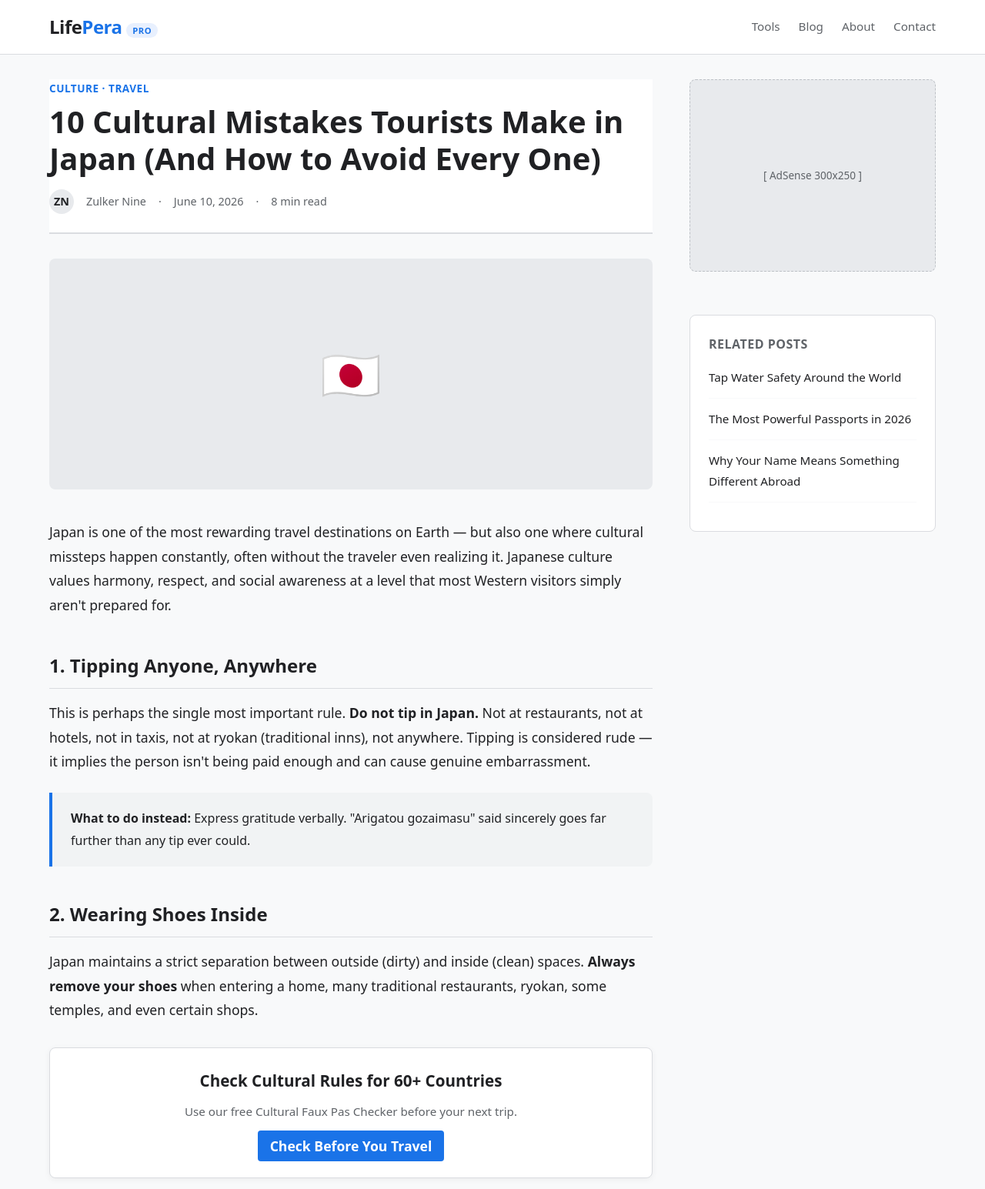
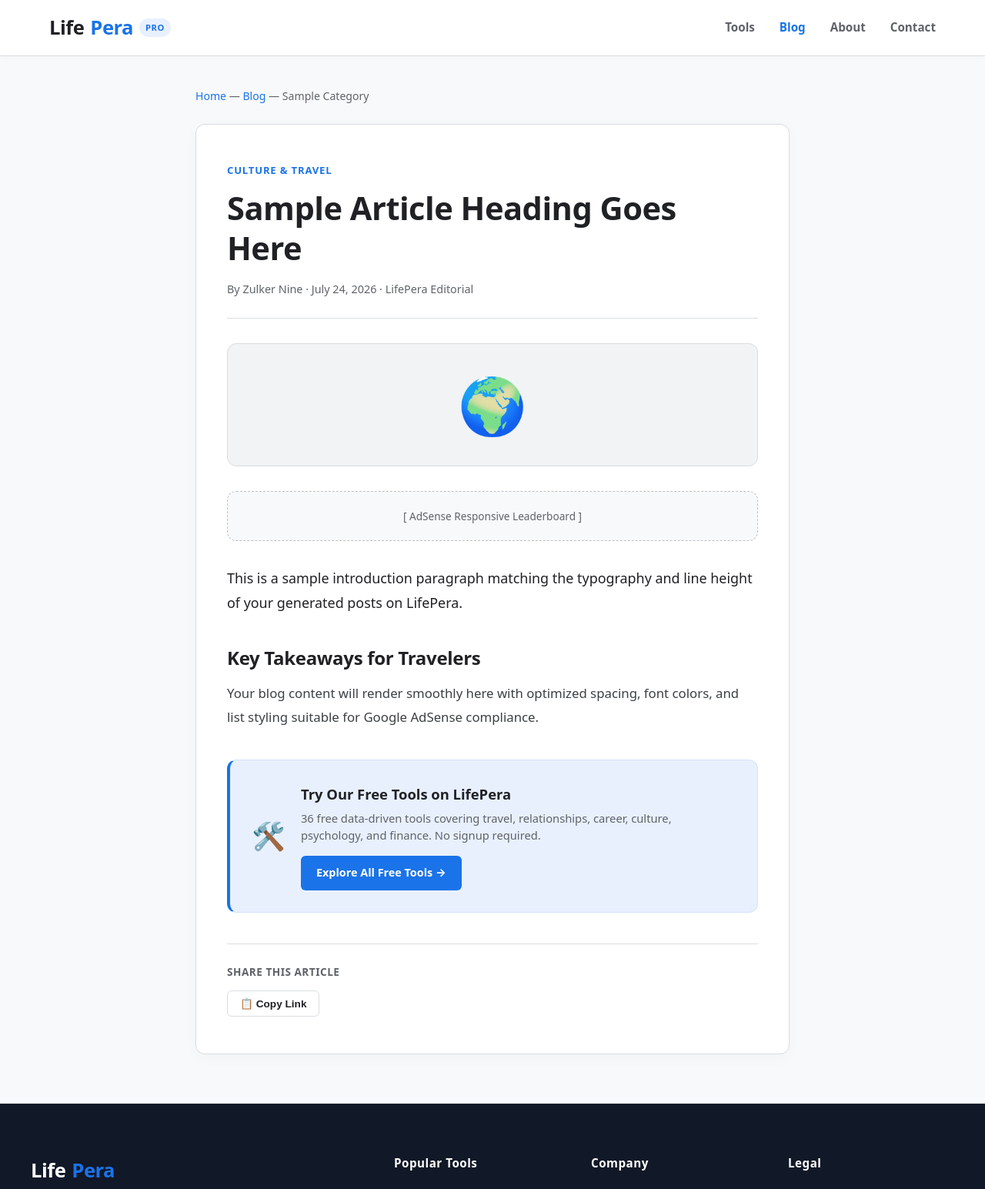
Before and after one commit to Md-Zulker-Nine/lifepera, a website: page blog-post.html in a window 1280 px wide. Shown: the top 1545 px of the page at 77% size. Drawn offline with Linux system fonts and the light colour scheme.

Commit message:
Refactor blog-post.html for improved layout and design
Updated the blog post structure and styling.

```diff
--- a/blog-post.html
+++ b/blog-post.html
@@ -1,71 +1,299 @@
 <!DOCTYPE html>
 <html lang="en">
 <head>
-<meta charset="UTF-8"/><meta name="viewport" content="width=device-width,initial-scale=1.0"/>
-<meta name="description" content="10 cultural mistakes tourists make in Japan and how to avoid them — from tipping etiquette to chopstick rules."/>
-<title>10 Cultural Mistakes Tourists Make in Japan – LifePera Blog</title>
+  <meta charset="UTF-8">
+  <meta name="viewport" content="width=device-width, initial-scale=1.0">
+  <meta name="description" content="Read full guides and articles on LifePera — free tools for real life decisions.">
+  <title>Article Title — LifePera</title>
+
   <style>
-/* Paste universal CSS here */
-:root { --bg: #f8f9fa; --surface: #ffffff; --text-main: #202124; --text-muted: #5f6368; --primary-blue: #1a73e8; --primary-hover: #1557b0; --border: #dadce0; --radius: 8px; --max-width: 1200px; }
-*, *::before, *::after { box-sizing: border-box; margin: 0; padding: 0; }
-body { background-color: var(--bg); color: var(--text-main); font-family: system-ui, -apple-system, BlinkMacSystemFont, "Segoe UI", Roboto, sans-serif; line-height: 1.7; -webkit-font-smoothing: antialiased; }
-a { text-decoration: none; color: var(--primary-blue); transition: color 0.2s; }
-a:hover { color: var(--primary-hover); }
-header { background: var(--surface); border-bottom: 1px solid var(--border); position: sticky; top: 0; z-index: 100; }
-.nav-container { max-width: var(--max-width); margin: 0 auto; padding: 0 1.5rem; height: 70px; display: flex; justify-content: space-between; align-items: center; }
-.logo { font-size: 1.5rem; font-weight: 800; color: var(--text-main); letter-spacing: -0.5px; }
-.logo span { color: var(--primary-blue); }
-.nav-links { display: flex; gap: 1.5rem; font-weight: 500; font-size: 0.95rem; }
-.nav-links a { color: var(--text-muted); }
-.nav-links a:hover, .nav-links a.active { color: var(--primary-blue); }
-.btn-nav { background: var(--primary-blue); color: #fff !important; padding: 8px 16px; border-radius: 4px; font-weight: 600; }
-.btn-nav:hover { background: var(--primary-hover); }
+    /* ==========================================================================
+       1. CORE RESET & VARIABLES
+       ========================================================================== */
+    :root {
+      --bg: #f8f9fa;
+      --surface: #ffffff;
+      --text-main: #202124;
+      --text-muted: #5f6368;
+      --primary-blue: #1a73e8;
+      --primary-hover: #1557b0;
+      --border: #dadce0;
+      --radius: 12px;
+      --max-width: 1200px;
+      --article-width: 820px;
+    }
 
-/* Article Layout */
-.container { max-width: var(--max-width); margin: 2rem auto; padding: 0 1.5rem; display: grid; grid-template-columns: 1fr 320px; gap: 3rem; }
-.article-header { margin-bottom: 2rem; }
-.post-cat { font-size: 0.85rem; font-weight: 600; text-transform: uppercase; color: var(--primary-blue); margin-bottom: 0.5rem; letter-spacing: 0.5px; }
-.article-title { font-size: 2.5rem; font-weight: 800; line-height: 1.2; margin-bottom: 1rem; color: var(--text-main); }
-.article-meta { display: flex; align-items: center; gap: 1rem; font-size: 0.9rem; color: var(--text-muted); padding-bottom: 1.5rem; border-bottom: 1px solid var(--border); }
-.author-avatar { width: 32px; height: 32px; background: #e8eaed; border-radius: 50%; display: flex; align-items: center; justify-content: center; font-weight: bold; color: var(--text-main); }
-.article-hero { width: 100%; height: 300px; background: #e8eaed; border-radius: var(--radius); display: flex; align-items: center; justify-content: center; font-size: 4rem; margin-bottom: 2.5rem; }
+    *, *::before, *::after {
+      box-sizing: border-box;
+      margin: 0;
+      padding: 0;
+    }
 
-/* Article Body */
-.article-body { font-size: 1.1rem; color: var(--text-main); line-height: 1.8; }
-.article-body h2 { font-size: 1.5rem; font-weight: 700; margin: 2.5rem 0 1rem; padding-bottom: 0.5rem; border-bottom: 1px solid var(--border); }
-.article-body p { margin-bottom: 1.5rem; }
-.article-body strong { font-weight: 700; }
-.callout { background: #f1f3f4; border-left: 4px solid var(--primary-blue); padding: 1.2rem 1.5rem; margin: 1.5rem 0; font-size: 1rem; border-radius: 0 8px 8px 0; }
-.tool-cta { background: var(--surface); border: 1px solid var(--border); border-radius: var(--radius); padding: 1.5rem; margin: 2rem 0; text-align: center; box-shadow: 0 2px 8px rgba(0,0,0,0.05); }
+    body {
+      background-color: var(--bg);
+      color: var(--text-main);
+      font-family: system-ui, -apple-system, BlinkMacSystemFont, "Segoe UI", Roboto, sans-serif;
+      line-height: 1.7;
+      -webkit-font-smoothing: antialiased;
+    }
 
-/* Sidebar & Ads */
-.ad-slot-rect { background: #e8eaed; border: 1px dashed #bdc1c6; display: flex; align-items: center; justify-content: center; height: 250px; color: var(--text-muted); font-size: 0.85rem; border-radius: var(--radius); margin-bottom: 2rem; }
-.sidebar { display: flex; flex-direction: column; gap: 1.5rem; }
-.widget { background: var(--surface); border: 1px solid var(--border); border-radius: var(--radius); padding: 1.5rem; }
-.widget-title { font-size: 1rem; font-weight: 700; margin-bottom: 1rem; text-transform: uppercase; letter-spacing: 0.5px; color: var(--text-muted); }
-.category-list { list-style: none; }
-.category-list li { margin-bottom: 0.8rem; border-bottom: 1px solid var(--bg); padding-bottom: 0.8rem; }
-.category-list a { color: var(--text-main); font-weight: 500; font-size: 0.95rem; }
+    a {
+      text-decoration: none;
+      color: var(--primary-blue);
+      transition: color 0.2s ease;
+    }
 
-footer { background: var(--surface); border-top: 1px solid var(--border); padding: 3rem 1.5rem; margin-top: 3rem; }
-.footer-container { max-width: var(--max-width); margin: 0 auto; display: grid; grid-template-columns: 2fr 1fr 1fr; gap: 2rem; }
-.footer-about p { font-size: 0.9rem; color: var(--text-muted); margin-top: 1rem; max-width: 300px; }
-.footer-links h4 { font-size: 1rem; margin-bottom: 1rem; }
-.footer-links ul { list-style: none; }
-.footer-links li { margin-bottom: 0.5rem; }
-.footer-links a { color: var(--text-muted); font-size: 0.9rem; }
-.footer-bottom { max-width: var(--max-width); margin: 2rem auto 0; padding-top: 2rem; border-top: 1px solid var(--border); text-align: center; color: var(--text-muted); font-size: 0.85rem; }
+    a:hover {
+      color: var(--primary-hover);
+    }
 
-@media (max-width: 900px) { .container { grid-template-columns: 1fr; } .footer-container { grid-template-columns: 1fr; } }
+    /* ==========================================================================
+       2. HEADER & NAVIGATION
+       ========================================================================== */
+    header {
+      background: rgba(255, 255, 255, 0.95);
+      backdrop-filter: blur(10px);
+      border-bottom: 1px solid var(--border);
+      position: sticky;
+      top: 0;
+      z-index: 1000;
+      box-shadow: 0 2px 10px rgba(0, 0, 0, 0.02);
+    }
 
-/* Premium Dark Footer Styling */
+    .nav-container {
+      max-width: var(--max-width);
+      margin: 0 auto;
+      padding: 0 1.5rem;
+      height: 72px;
+      display: flex;
+      justify-content: space-between;
+      align-items: center;
+    }
+
+    .logo {
+      font-size: 1.6rem;
+      font-weight: 800;
+      color: var(--text-main);
+      letter-spacing: -0.5px;
+      display: flex;
+      align-items: center;
+      gap: 8px;
+    }
+
+    .logo span {
+      color: var(--primary-blue);
+    }
+
+    .logo-badge {
+      background: #e8f0fe;
+      color: var(--primary-blue);
+      font-size: 0.7rem;
+      font-weight: 700;
+      padding: 2px 8px;
+      border-radius: 12px;
+      text-transform: uppercase;
+      letter-spacing: 0.5px;
+    }
+
+    .nav-links {
+      display: flex;
+      gap: 2rem;
+      font-weight: 600;
+      font-size: 0.95rem;
+      align-items: center;
+    }
+
+    .nav-links a {
+      color: var(--text-muted);
+    }
+
+    .nav-links a:hover, .nav-links a.active {
+      color: var(--primary-blue);
+    }
+
+    /* ==========================================================================
+       3. ARTICLE WRAPPER & CARD
+       ========================================================================== */
+    .wrap {
+      max-width: var(--article-width);
+      margin: 2.5rem auto;
+      padding: 0 1.5rem;
+    }
+
+    .breadcrumb {
+      font-size: 0.88rem;
+      color: var(--text-muted);
+      margin-bottom: 1.5rem;
+    }
+
+    .post-card {
+      background: var(--surface);
+      border: 1px solid var(--border);
+      border-radius: var(--radius);
+      padding: 3rem 2.5rem;
+      box-shadow: 0 4px 20px rgba(0, 0, 0, 0.03);
+    }
+
+    .post-cat {
+      font-size: 0.82rem;
+      font-weight: 700;
+      text-transform: uppercase;
+      color: var(--primary-blue);
+      letter-spacing: 0.8px;
+      margin-bottom: 0.75rem;
+    }
+
+    h1 {
+      font-size: clamp(2rem, 4vw, 2.6rem);
+      font-weight: 800;
+      line-height: 1.25;
+      letter-spacing: -0.5px;
+      margin-bottom: 1rem;
+      color: var(--text-main);
+    }
+
+    .meta {
+      font-size: 0.9rem;
+      color: var(--text-muted);
+      padding-bottom: 1.5rem;
+      border-bottom: 1px solid var(--border);
+      margin-bottom: 2rem;
+    }
+
+    .hero-icon-box {
+      background: #f1f3f4;
+      border: 1px solid var(--border);
+      border-radius: var(--radius);
+      height: 160px;
+      display: flex;
+      align-items: center;
+      justify-content: center;
+      font-size: 4.5rem;
+      margin-bottom: 2rem;
+    }
+
+    .ad-slot-leaderboard {
+      background: #f8f9fa;
+      border: 1px dashed #bdc1c6;
+      text-align: center;
+      padding: 1.25rem;
+      color: var(--text-muted);
+      font-size: 0.85rem;
+      border-radius: var(--radius);
+      margin: 2rem 0;
+    }
+
+    /* Article Content Typography */
+    .body p {
+      font-size: 1.05rem;
+      color: #3c4043;
+      line-height: 1.8;
+      margin-bottom: 1.5rem;
+    }
+
+    .body p:first-child {
+      font-size: 1.12rem;
+      color: var(--text-main);
+    }
+
+    .body h2 {
+      font-size: 1.5rem;
+      font-weight: 800;
+      margin: 2.5rem 0 1rem;
+      color: var(--text-main);
+      letter-spacing: -0.3px;
+      line-height: 1.3;
+    }
+
+    .body strong {
+      color: var(--text-main);
+      font-weight: 700;
+    }
+
+    .body ul, .body ol {
+      margin: 1rem 0 1.5rem 1.5rem;
+      color: #3c4043;
+    }
+
+    .body li {
+      margin-bottom: 0.6rem;
+      line-height: 1.7;
+      font-size: 1.02rem;
+    }
+
+    /* Call to Action Box */
+    .tool-cta {
+      background: #e8f0fe;
+      border: 1px solid #d2e3fc;
+      border-left: 4px solid var(--primary-blue);
+      border-radius: var(--radius);
+      padding: 1.75rem;
+      margin: 2.5rem 0 1rem;
+      display: flex;
+      gap: 1.25rem;
+      align-items: center;
+    }
+
+    .tc-icon { font-size: 2.2rem; flex-shrink: 0; }
+    .tc-title { font-size: 1.15rem; font-weight: 700; color: var(--text-main); margin-bottom: 0.3rem; }
+    .tc-desc { font-size: 0.92rem; color: var(--text-muted); margin-bottom: 1rem; line-height: 1.5; }
+
+    .btn-cta {
+      background: var(--primary-blue);
+      color: #ffffff !important;
+      padding: 10px 20px;
+      border-radius: 6px;
+      font-weight: 700;
+      font-size: 0.9rem;
+      display: inline-block;
+      transition: background 0.2s;
+    }
+
+    .btn-cta:hover { background: var(--primary-hover); }
+
+    /* Share Section */
+    .share-row {
+      border-top: 1px solid var(--border);
+      margin-top: 2.5rem;
+      padding-top: 1.5rem;
+    }
+
+    .sr-label {
+      font-size: 0.85rem;
+      font-weight: 700;
+      text-transform: uppercase;
+      color: var(--text-muted);
+      letter-spacing: 0.5px;
+      margin-bottom: 0.8rem;
+    }
+
+    .share-btns { display: flex; gap: 0.75rem; flex-wrap: wrap; }
+
+    .share-btn {
+      font-size: 0.85rem;
+      font-weight: 600;
+      padding: 8px 16px;
+      border-radius: 6px;
+      border: 1px solid var(--border);
+      cursor: pointer;
+      background: #fff;
+      color: var(--text-main);
+      transition: all 0.2s;
+    }
+
+    .share-btn:hover { border-color: #bdc1c6; background: #f8f9fa; }
+
+    /* ==========================================================================
+       4. FOOTER
+       ========================================================================== */
     footer {
-  background: #111827 !important;
-  color: #9ca3af !important;
-  border-top: 1px solid #1f2937 !important;
-  padding: 4rem 1.5rem 2rem !important;
-  margin-top: 4rem !important;
+      background: #111827;
+      color: #9ca3af;
+      border-top: 1px solid #1f2937;
+      padding: 4rem 1.5rem 2rem;
+      margin-top: 4rem;
     }
+
     .footer-container {
       max-width: var(--max-width);
       margin: 0 auto;
@@ -73,8 +301,20 @@ footer {
       grid-template-columns: 2fr 1fr 1fr 1fr;
       gap: 2.5rem;
     }
-.footer-brand .logo { color: #ffffff !important; margin-bottom: 1rem; }
-.footer-brand p { font-size: 0.9rem; color: #9ca3af; line-height: 1.6; max-width: 320px; margin-bottom: 1.5rem; }
+
+    .footer-brand .logo {
+      color: #ffffff !important;
+      margin-bottom: 1rem;
+    }
+
+    .footer-brand p {
+      font-size: 0.9rem;
+      color: #9ca3af;
+      line-height: 1.6;
+      max-width: 320px;
+      margin-bottom: 1.5rem;
+    }
+
     .trust-badge {
       display: inline-flex;
       align-items: center;
@@ -87,17 +327,20 @@ footer {
       color: #d1d5db;
       font-weight: 500;
     }
+
     .footer-col h4 {
-  font-size: 1rem;
+      font-size: 0.95rem;
       font-weight: 700;
-  color: #ffffff !important;
+      color: #ffffff;
       margin-bottom: 1.2rem;
       letter-spacing: 0.5px;
     }
-.footer-col ul { list-style: none; padding: 0; margin: 0; }
+
+    .footer-col ul { list-style: none; }
     .footer-col li { margin-bottom: 0.7rem; }
-.footer-col a { color: #9ca3af !important; font-size: 0.9rem; transition: color 0.2s; }
-.footer-col a:hover { color: #ffffff !important; }
+    .footer-col a { color: #9ca3af; font-size: 0.88rem; }
+    .footer-col a:hover { color: #ffffff; }
+
     .footer-bottom {
       max-width: var(--max-width);
       margin: 3rem auto 0;
@@ -109,143 +352,105 @@ footer {
       font-size: 0.85rem;
       color: #6b7280;
     }
-.footer-disclaimer {
-  max-width: var(--max-width);
-  margin: 1.5rem auto 0;
-  font-size: 0.78rem;
-  color: #4b5563;
-  line-height: 1.5;
-  text-align: center;
-}
-.logo-badge {
-  background: #e8f0fe;
-  color: var(--primary-blue);
-  font-size: 0.7rem;
-  font-weight: 700;
-  padding: 2px 8px;
-  border-radius: 12px;
-  text-transform: uppercase;
-  letter-spacing: 0.5px;
-}
+
     @media (max-width: 900px) {
+      .post-card { padding: 1.75rem 1.25rem; }
       .footer-container { grid-template-columns: 1fr; }
       .footer-bottom { flex-direction: column; gap: 1rem; text-align: center; }
+      .tool-cta { flex-direction: column; text-align: center; }
     }
-
   </style>
 </head>
 <body>
 
+  <!-- HEADER -->
   <header>
     <div class="nav-container">
-    <a href="index.html" class="logo">
+      <a href="/index.html" class="logo">
         Life<span>Pera</span>
         <span class="logo-badge">Pro</span>
       </a>
-    <div class="nav-links">
-      <a href="tools.html">Tools</a>
-      <a href="blog.html">Blog</a>
-      <a href="about.html">About</a>
-      <a href="contact.html">Contact</a>
-    </div>
+      <nav class="nav-links">
+        <a href="/tools.html">Tools</a>
+        <a href="/blog.html" class="active">Blog</a>
+        <a href="/about.html">About</a>
+        <a href="/contact.html">Contact</a>
+      </nav>
     </div>
   </header>
 
-<div class="container">
-  <article>
-    <header class="article-header">
-      <div class="post-cat">Culture · Travel</div>
-      <h1 class="article-title">10 Cultural Mistakes Tourists Make in Japan (And How to Avoid Every One)</h1>
-      <div class="article-meta">
-        <div class="author-avatar">ZN</div>
-        <span>Zulker Nine</span>
-        <span>·</span>
-        <span>June 10, 2026</span>
-        <span>·</span>
-        <span>8 min read</span>
+  <!-- ARTICLE PAGE WRAPPER -->
+  <div class="wrap">
+    <div class="breadcrumb"><a href="/index.html">Home</a> — <a href="/blog.html">Blog</a> — Sample Category</div>
+
+    <article class="post-card">
+      <div class="post-cat">Culture & Travel</div>
+      <h1>Sample Article Heading Goes Here</h1>
+      <div class="meta">By Zulker Nine · July 24, 2026 · LifePera Editorial</div>
+      <div class="hero-icon-box">🌍</div>
+      <div class="ad-slot-leaderboard">[ AdSense Responsive Leaderboard ]</div>
+
+      <div class="body">
+        <p>This is a sample introduction paragraph matching the typography and line height of your generated posts on LifePera.</p>
+        <h2>Key Takeaways for Travelers</h2>
+        <p>Your blog content will render smoothly here with optimized spacing, font colors, and list styling suitable for Google AdSense compliance.</p>
       </div>
-    </header>
-
-    <div class="article-hero">🇯🇵</div>
-
-    <div class="article-body">
-      <p>Japan is one of the most rewarding travel destinations on Earth — but also one where cultural missteps happen constantly, often without the traveler even realizing it. Japanese culture values harmony, respect, and social awareness at a level that most Western visitors simply aren't prepared for.</p>
-
-      <h2>1. Tipping Anyone, Anywhere</h2>
-      <p>This is perhaps the single most important rule. <strong>Do not tip in Japan.</strong> Not at restaurants, not at hotels, not in taxis, not at ryokan (traditional inns), not anywhere. Tipping is considered rude — it implies the person isn't being paid enough and can cause genuine embarrassment.</p>
-      <div class="callout"><strong>What to do instead:</strong> Express gratitude verbally. "Arigatou gozaimasu" said sincerely goes far further than any tip ever could.</div>
-
-      <h2>2. Wearing Shoes Inside</h2>
-      <p>Japan maintains a strict separation between outside (dirty) and inside (clean) spaces. <strong>Always remove your shoes</strong> when entering a home, many traditional restaurants, ryokan, some temples, and even certain shops.</p>
 
       <div class="tool-cta">
-        <h3 style="margin-bottom: 0.5rem;">Check Cultural Rules for 60+ Countries</h3>
-        <p style="font-size: 0.95rem; color: var(--text-muted); margin-bottom: 1rem;">Use our free Cultural Faux Pas Checker before your next trip.</p>
-        <a class="btn-nav" href="tool-cultural.html">Check Before You Travel</a>
+        <div class="tc-icon">🛠️</div>
+        <div>
+          <div class="tc-title">Try Our Free Tools on LifePera</div>
+          <div class="tc-desc">36 free data-driven tools covering travel, relationships, career, culture, psychology, and finance. No signup required.</div>
+          <a class="btn-cta" href="/tools.html">Explore All Free Tools →</a>
+        </div>
       </div>
 
-      <h2>3. Chopstick Mistakes at the Table</h2>
-      <p>Two chopstick behaviors are particularly serious: <strong>sticking chopsticks upright in a bowl of rice</strong> and <strong>passing food chopstick-to-chopstick</strong>. Both mimic funeral rituals associated with Buddhist cremation rites.</p>
+      <div class="share-row">
+        <div class="sr-label">Share this article</div>
+        <div class="share-btns">
+          <button class="share-btn" onclick="navigator.clipboard.writeText(window.location.href).then(()=>alert('Link copied!'))">📋 Copy Link</button>
+        </div>
       </div>
     </article>
-
-  <aside class="sidebar">
-    <div class="ad-slot-rect">[ AdSense 300x250 ]</div>
-
-    <div class="widget">
-      <div class="widget-title">Related Posts</div>
-      <ul class="category-list">
-        <li><a href="blog.html" style="font-weight: 400;">Tap Water Safety Around the World</a></li>
-        <li><a href="blog.html" style="font-weight: 400;">The Most Powerful Passports in 2026</a></li>
-        <li><a href="blog.html" style="font-weight: 400;">Why Your Name Means Something Different Abroad</a></li>
-      </ul>
-    </div>
-  </aside>
   </div>
 
+  <!-- FOOTER -->
   <footer>
     <div class="footer-container">
       <div class="footer-brand">
-      <a href="index.html" class="logo" style="color:#ffffff;">Life<span>Pera</span></a>
+        <a href="/index.html" class="logo">Life<span>Pera</span></a>
         <p>Free premium tools for real life decisions. Data-backed, privacy-focused, no signup required.</p>
         <div class="trust-badge">
-        <span>🛡️</span> 100% Free • Privacy Protected • Data-Backed
+          <span>🛡️</span> 100% Free • Privacy Protected
         </div>
       </div>
 
       <div class="footer-col">
         <h4>Popular Tools</h4>
         <ul>
-        <li><a href="tool-how-rich.html">"How Rich Am I?" Comparator</a></li>
-        <li><a href="tool-visa.html">Visa-Free Travel Checker</a></li>
-        <li><a href="tool-quit-job.html">Should I Quit My Job? Matrix</a></li>
-        <li><a href="tool-underpaid.html">Am I Underpaid? Analyzer</a></li>
-        <li><a href="tool-attachment.html">Attachment Style Quiz</a></li>
+          <li><a href="/tool-how-rich.html">Income Comparator</a></li>
+          <li><a href="/tool-visa.html">Visa Checker</a></li>
+          <li><a href="/tool-quit-job.html">Job Decision Matrix</a></li>
+          <li><a href="/tool-underpaid.html">Salary Analyzer</a></li>
         </ul>
       </div>
 
       <div class="footer-col">
-      <h4>Company & Trust</h4>
+        <h4>Company</h4>
         <ul>
-        <li><a href="about.html">About Us</a></li>
-        <li><a href="about.html#editorial">Editorial Policy</a></li>
-        <li><a href="blog.html">Editorial Blog</a></li>
-        <li><a href="contact.html">Contact & Support</a></li>
+          <li><a href="/about.html">About Us</a></li>
+          <li><a href="/blog.html">Editorial Blog</a></li>
+          <li><a href="/contact.html">Contact & Support</a></li>
         </ul>
       </div>
 
       <div class="footer-col">
-      <h4>Legal & Standards</h4>
+        <h4>Legal</h4>
         <ul>
-        <li><a href="privacy.html">Privacy Policy</a></li>
-        <li><a href="terms.html">Terms of Service</a></li>
-        <li><a href="sitemap.xml">Sitemap.xml</a></li>
+          <li><a href="/privacy.html">Privacy Policy</a></li>
+          <li><a href="/terms.html">Terms of Service</a></li>
         </ul>
       </div>
-  </div>
-
-  <div class="footer-disclaimer">
-    Disclaimer: LifePera tools and calculators are provided for informational and educational purposes only. They do not constitute formal financial, legal, medical, or career advice.
     </div>
 
     <div class="footer-bottom">
```
Lines whose indentation alone changed are shown as unchanged.
